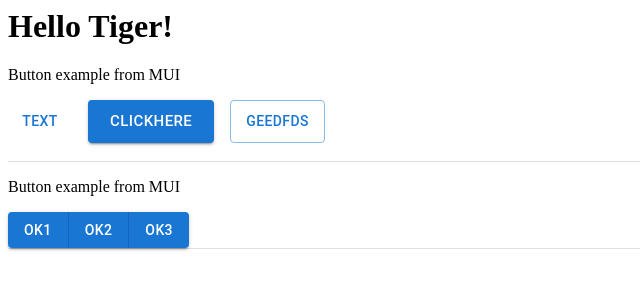
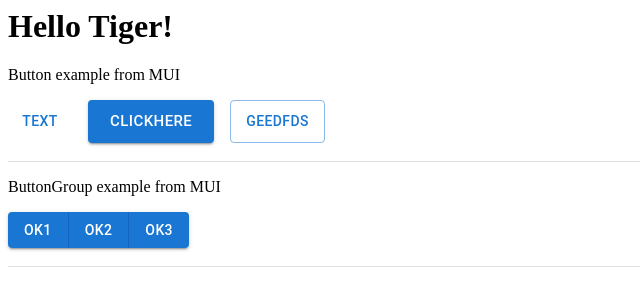
Before and after one commit to Zeetahub/My-first-react, a React (Create React App) app: page / in a window 1280 px wide. Shown: the top 306 px of the page, without its empty margins (0-640 px from the left). Built offline with nearby package versions, Linux system fonts and the light colour scheme.

Commit message:
1 file modified

```diff
--- a/src/App.js
+++ b/src/App.js
@@ -10,9 +10,10 @@ export default function App() {
       <Basicbutton />
       <br />
       <Divider />
-      <p>Button example from MUI</p>
+      <p>ButtonGroup example from MUI</p>
       <BasicButtonGroup />
-      <br/>
+      <br />
+      <br />
       <Divider />
     </div>
   );
```
